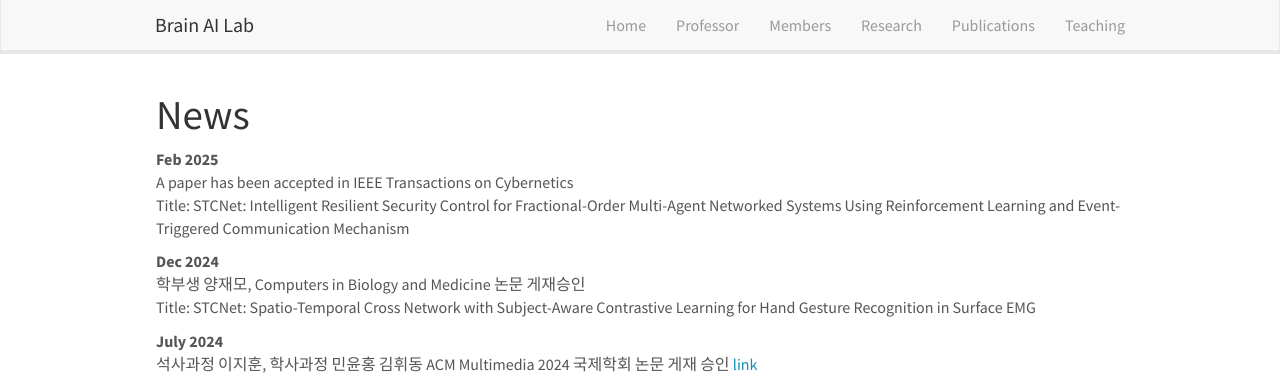
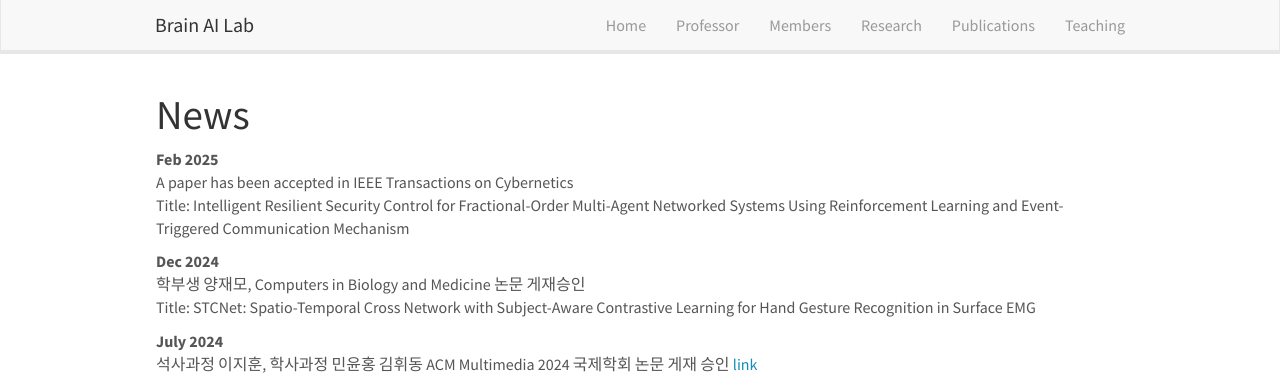
Before and after one commit to KNU-BrainAI/knu-brainai.github.io, a Jekyll site: the page built from _pages/allnews.md, in a window 1280 px wide and 900 px high. Shown: the top 379 px of the window. Built offline with Jekyll 4.4.1, drawn with Linux system fonts in a browser that asks for light colours; nearby versions of some CDN libraries.

Commit message:
Update news.yml

```diff
--- a/_data/news.yml
+++ b/_data/news.yml
@@ -1,6 +1,6 @@
 - date: Feb 2025
   headline: "A paper has been accepted in IEEE Transactions on Cybernetics"
-  details: "Title: STCNet: Intelligent Resilient Security Control for Fractional-Order Multi-Agent Networked Systems Using Reinforcement Learning and Event-Triggered Communication Mechanism"
+  details: "Title: Intelligent Resilient Security Control for Fractional-Order Multi-Agent Networked Systems Using Reinforcement Learning and Event-Triggered Communication Mechanism"
 
 - date: Dec 2024
   headline: "학부생 양재모, Computers in Biology and Medicine 논문 게재승인"
```
